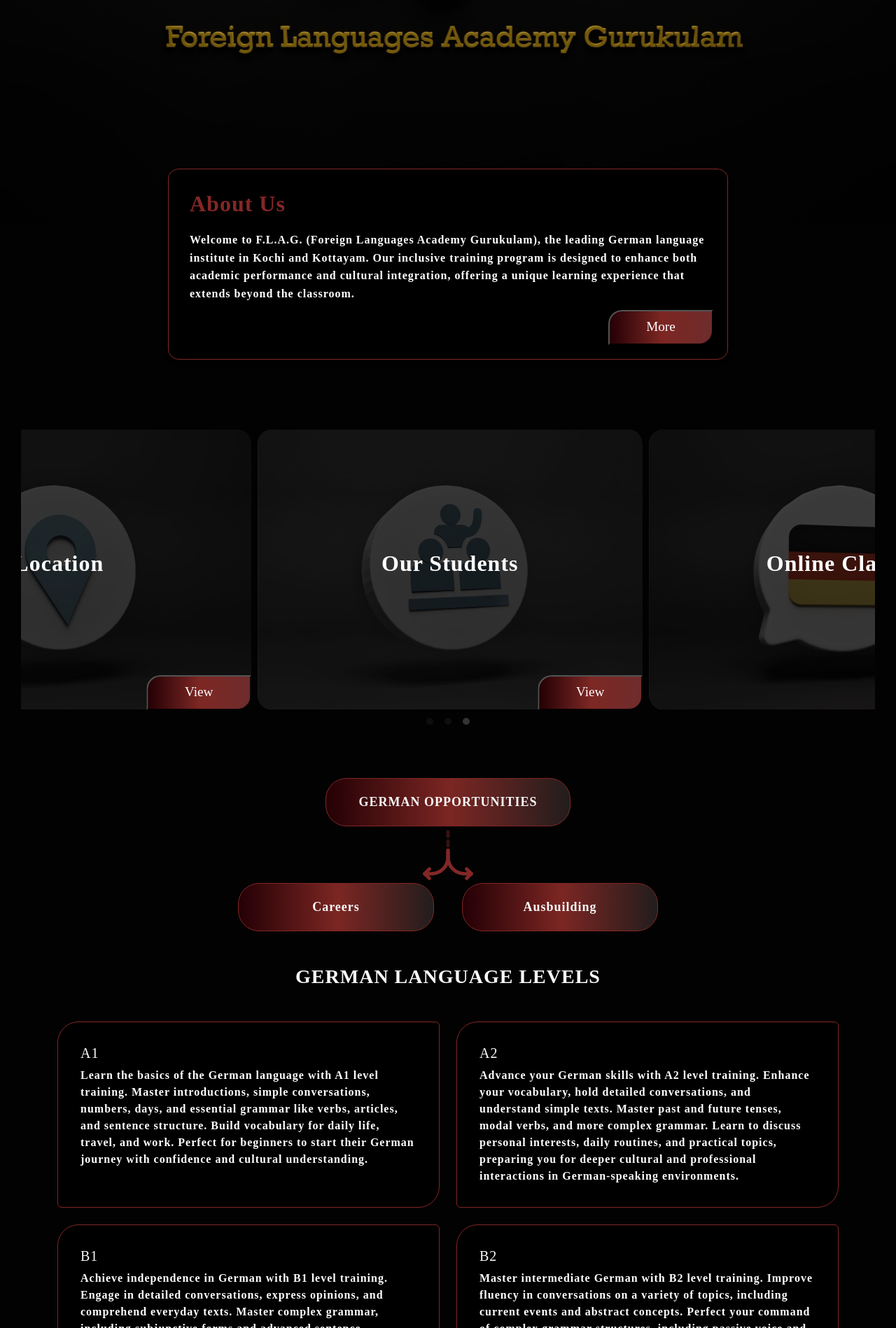
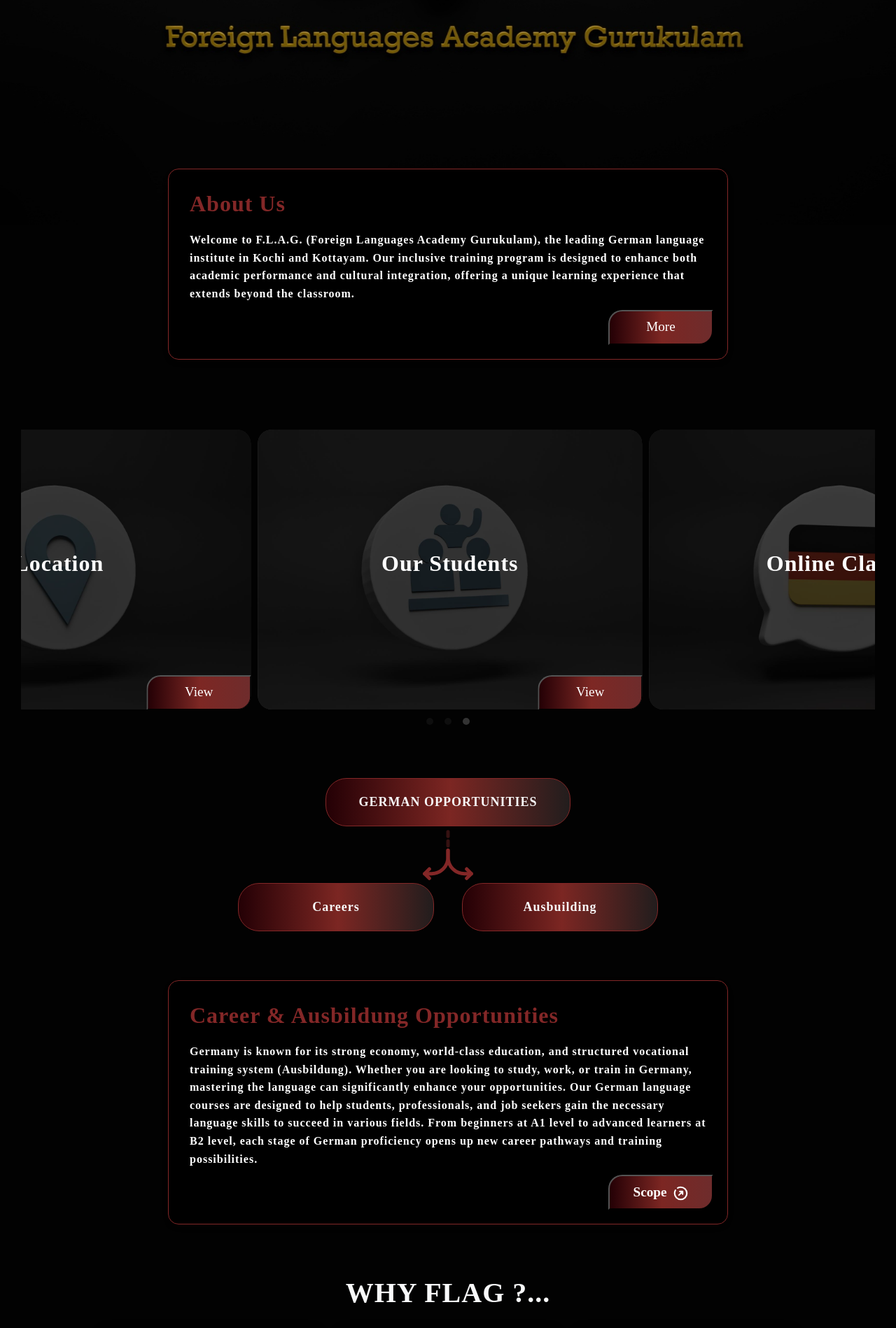
Before and after one commit to lifeplannerdev/flag, a Django app: page / in a window 1280 px wide. Shown: the part 532-2430 px from the top of the page at 70% size. Run offline with Django 5.2, Linux system fonts and the light colour scheme; some libraries are stand-ins or nearby versions; some web fonts are replaced.

Commit message:
feb 3 commit

```diff
--- a/templates/home.html
+++ b/templates/home.html
@@ -848,11 +848,25 @@ background: linear-gradient(90deg, rgba(36,0,5,1) 0%, rgba(133,41,37,0.933210784
   }
 </style>
 
-
+<div style="padding: 20px;margin-top: 150px;">
+  <div class="about-us-section">
+    <h2 class="section-title" style="font-weight: bold;">Career & Ausbildung Opportunities
+    </h2>
+    <p class="intro-text text-white">
+      Germany is known for its strong economy, world-class education, and structured vocational training system (Ausbildung). Whether you are looking to study, work, or train in Germany, mastering the language can significantly enhance your opportunities.
+      Our German language courses are designed to help students, professionals, and job seekers gain the necessary language skills to succeed in various fields. From beginners at A1 level to advanced learners at B2 level, each stage of German proficiency opens up new career pathways and training possibilities.
+          </p>
+    <a href="{% url 'flagapp:levels' %}">
+    <button class="about-button" style="font-weight: 600;">Scope
+      <img src="/static/roundarrow2.svg" style="width:1.1em;margin-left: 5px;">
+    </button>
+  </a>
+  </div>
+</div>
 
 
   <!-- Cards Section -->
-  <div class="container py-5" style="margin-top: -100px;">
+  <!-- <div class="container py-5" style="margin-top: -100px;">
     <h3 class="text-center mb-5" style="margin-top: 100px;font-weight: bold;">GERMAN LANGUAGE LEVELS</h3>
     <div class="row g-4">
       <div class="col-md-6">
@@ -893,46 +907,10 @@ background: linear-gradient(90deg, rgba(36,0,5,1) 0%, rgba(133,41,37,0.933210784
         </div>
       </div>
     </div>
-  </div>
+  </div> -->
 
 
 
-  <!-- <div class="container py-5">
-    <h2 class="text-center mb-5" style="margin-top: 100px;font-weight: bold;">What We Offer...</h2>
-    <div class="row g-4">
-      <div class="col-md-6">
-        <div class="card p-3">
-          <div class="card-body">
-            <h5 class="card-title mb-4" style="font-weight: bold;">GERMAN TRAINING</h5>
-            <p class="card-text" style="color:white;">The only language that holds the key to the most powerful passport, and one of the most powerful economies. Germany holds the key to a lot of opportunities. But the barrier is the same: language. In FLAG we have the advantage available to all those who wish to learn German. For individuals seeking The best German language institute In Kochi, Kottayam that employs such an approach .</p>
-          </div>
-        </div>
-      </div>
-      <div class="col-md-6">
-        <div class="card p-3">
-          <div class="card-body">
-            <h5 class="card-title mb-4" style="font-weight: bold;">STUDIO THEATRE ENTERTAINMENT PLUS LEARNING</h5>
-            <p class="card-text" style="color:white;">If you love what you do, you will also love the way you do it. This method aims at bringing out academic-based additional exposure through studio theatre experiences where students are drawn together to grasp, ponder imaginativeness, and advance their language proficiency through movies, web series, and other interactive sessions. By following this approach, one’s motive for learning a new language turns into a passion.</p>
-          </div>
-        </div>
-      </div>
-      <div class="col-md-6">
-        <div class="card p-3">
-          <div class="card-body">
-            <h5 class="card-title mb-4" style="font-weight: bold;">GLOBAL CLASSROOM SYSTEM</h5>
-            <p class="card-text" style="color:white;">Our Academy offers a digitalized classroom system where the world’s leading trainers come in tandem into the virtual setting provided at FLAG to take classes and preparatory interviews for the students. The aspirants thereby get profuse opportunities to discuss and connect with university officials from across the globe during the virtual session, consequently providing them with the utmost faith in international education.</p>
-          </div>
-        </div>
-      </div>
-      <div class="col-md-6">
-        <div class="card p-3">
-          <div class="card-body">
-            <h5 class="card-title mb-4" style="font-weight: bold;">VAST ARRAY OF GERMAN BOOKS</h5>
-            <p class="card-text" style="color:white;">Discover a vast collection of German books carefully curated to meet diverse interests and learning needs.our selection spans genres like fiction, non-fiction, self-help, and academic resources. Whether you're mastering a new language, expanding your knowledge, or seeking an escape into captivating stories. Our range also includes dictionaries, grammar guides, and language workbooks, making it an ideal resource for students. Dive into the world of literature </p>
-        </div>
-      </div>
-    </div>
-  </div> -->
   <style>
     .content-area {
         display: flex;
```
Also changed, not shown: templates/levels.html (+2 -7 lines).
